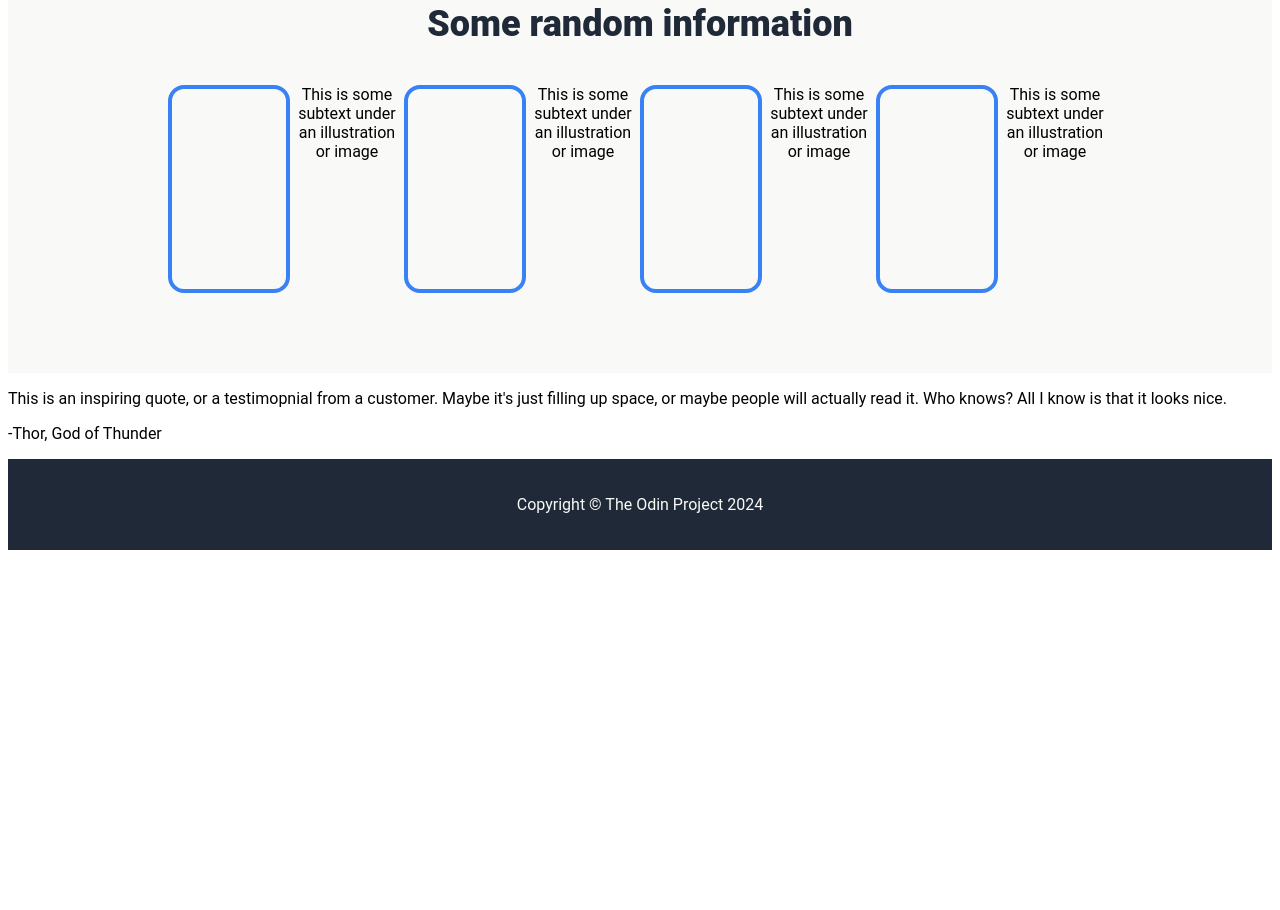
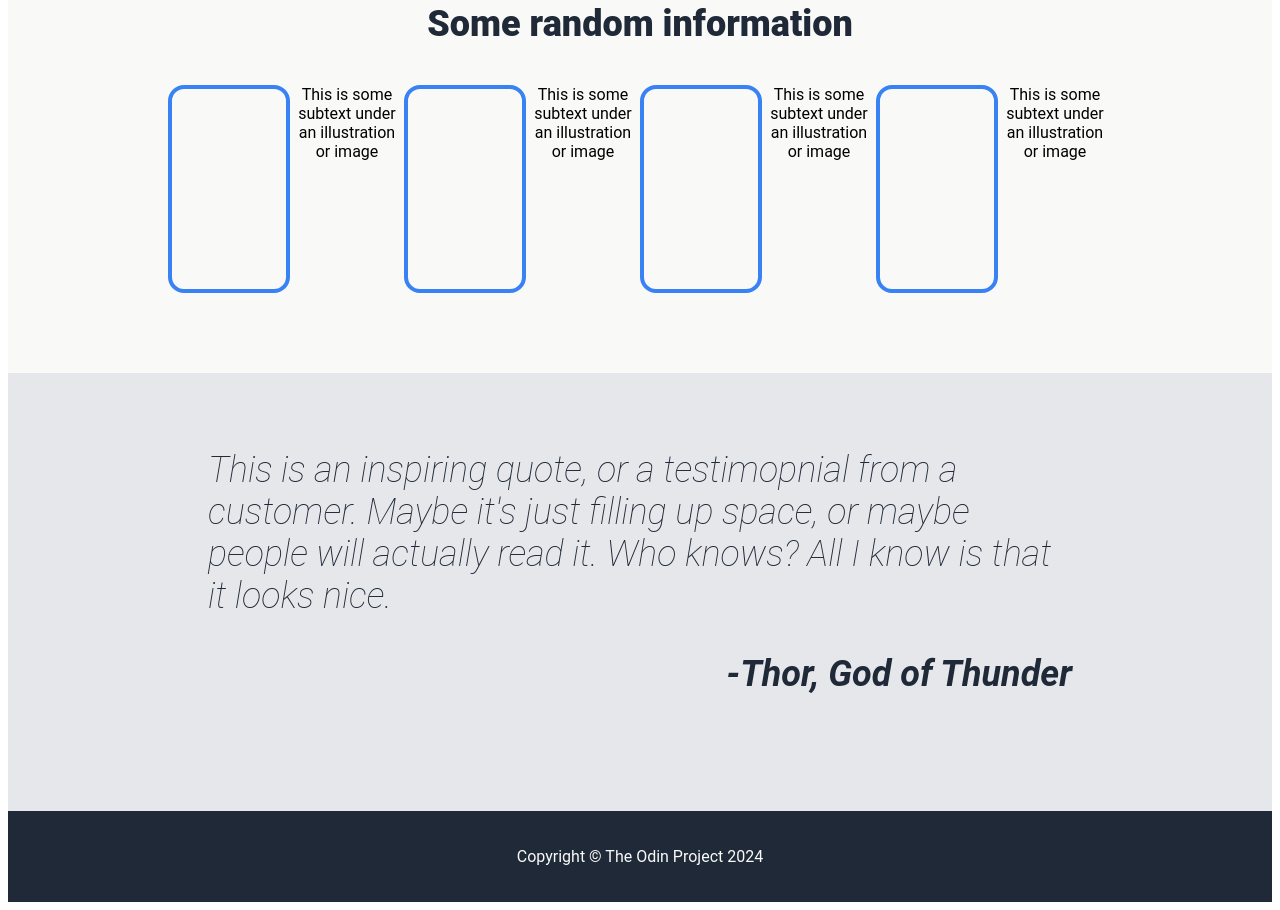
Before and after one commit to hhinkel/QPEE_Website, a plain HTML site: page index.html in a window 1280 px wide. Shown: the part 570-1480 px from the top of the page. Before the commit the page ends 1128 px from the top, so only its background shows below. Drawn offline with Linux system fonts and the light colour scheme.

Commit message:
Adding quote section

```diff
--- a/index.html
+++ b/index.html
@@ -53,7 +53,7 @@
         <p>This is an inspiring quote, or a testimopnial from a customer. Maybe
             it's just filling up space, or maybe people will actually read it.
             Who knows? All I know is that it looks nice.</p>
-        <p class="author">-Thor, God of Thunder</p>
+        <p class="author"><strong>-Thor, God of Thunder</strong></p>
     </div>
     <div class="footer">
         <p>Copyright &#169 The Odin Project 2024</p>
--- a/style.css
+++ b/style.css
@@ -122,6 +122,26 @@ button {
     flex: 1;
 }
 
+.quote {
+    background-color: #E5E7EB;
+    padding-left: 200px;
+    padding-right: 200px;
+    padding-top: 40px;
+    padding-bottom: 80px;
+}
+
+.quote p {
+    color: #1F2937;
+    font-size: 36px;
+    font-style: italic;
+    font-weight: lighter;
+}
+
+.author {
+    color: #1F2937;
+    text-align: right;
+}
+
 .footer {
     color: #F9FAF8;
     background-color: #1F2937;
```
